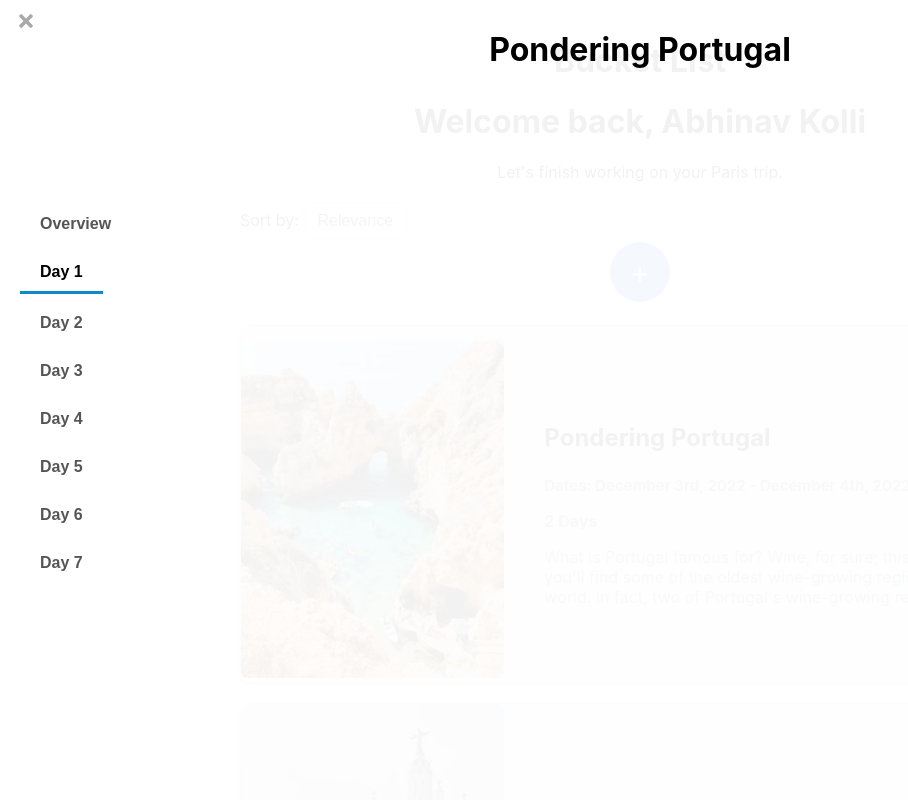
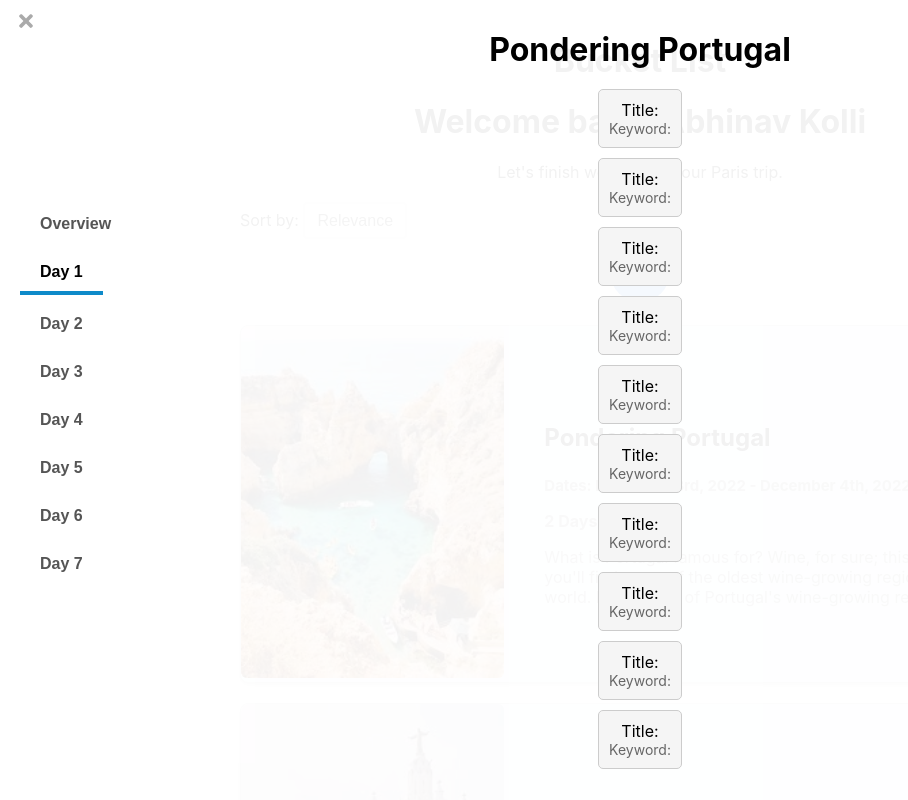
Before and after one commit to abhinavkolli03/bucketlist, a React (Create React App) app: page / in a window 1280 px wide. Both pictures are taken after a click on the element 640 px from the left and 504 px from the top of the page. Shown: the top 800 px of the page, without its empty margins (0-908 px from the left). Built offline with nearby package versions, Linux system fonts and the light colour scheme.

Commit message:
made more changes to daytracker

```diff
--- a/package.json
+++ b/package.json
@@ -17,6 +17,8 @@
     "mongodb": "^5.7.0",
     "mongoose": "^7.3.4",
     "react": "^18.2.0",
+    "react-dnd": "^16.0.1",
+    "react-dnd-html5-backend": "^16.0.1",
     "react-dom": "^18.2.0",
     "react-icons": "^4.10.1",
     "react-scripts": "5.0.1",
--- /dev/null
+++ b/src/components/DraggableEventTab.js
@@ -0,0 +1,29 @@
+import React from 'react';
+import { useDrag } from 'react-dnd';
+import "../styling/draggable.css"
+
+const DraggableEventTab = ({ event }) => {
+  const [{ isDragging }, drag] = useDrag({
+    type: 'EVENT', // Ensure that the type property is defined
+    item: { id: event.id },
+    collect: monitor => ({
+      isDragging: !!monitor.isDragging(),
+    }),
+  });
+
+  return (
+    <div
+      ref={drag}
+      style={{
+        opacity: isDragging ? 0.5 : 1,
+        cursor: 'move',
+      }}
+      className="draggable-event-tab"
+    >
+      <div className="event-tile">Title: {event.title}</div>
+      <div className="event-keyword">Keyword: {event.keyword}</div>
+    </div>
+  );
+};
+
+export default DraggableEventTab;
--- a/src/screens/DayTrackerScreen.js
+++ b/src/screens/DayTrackerScreen.js
@@ -1,6 +1,7 @@
 import React, {useState} from 'react';
 import '../styling/daytracker.css';
 import { FaTimes } from 'react-icons/fa';
+import DraggableEventTab  from '../components/DraggableEventTab';
 
 const DayTrackerScreen = ({ itin, onClose }) => {
     const days = Object.keys(itin.days);
@@ -13,6 +14,8 @@ const DayTrackerScreen = ({ itin, onClose }) => {
     const handleNewDayButtonClick = (day) => {
         setActiveDay(day)
     }
+
+    const current_events = itin.days[activeDay] || {};
 
     return (
         <div className="day-tracker-screen">
@@ -42,6 +45,12 @@ const DayTrackerScreen = ({ itin, onClose }) => {
             <div className="day-tracker-content">
                 {/* Content for the selected day */}
             </div>
+            <div className="day-tracker-content">
+                {/* Render event tabs */}
+                {Object.values(current_events).map((event) => (
+                <DraggableEventTab key={event.id} event={event} />
+                ))}
+            </div>
         </div>
     );
 };
--- a/src/styling/daytracker.css
+++ b/src/styling/daytracker.css
@@ -9,8 +9,8 @@
     display: flex;
     flex-direction: column;
     align-items: center;
-    justify-content: flex-start; /* Align title at the top of the page */
-    padding-top: 20px; /* Adds 20px padding at the top */
+    justify-content: flex-start;
+    padding-top: 20px;
     animation: fade-in 0.3s ease;
 }
 
@@ -18,8 +18,8 @@
     font-size: 32px;
     font-weight: bold;
     text-align: center;
-    margin-top: 10px; /* Adds 10px margin at the top */
-    margin-bottom: 20px; /* Adds 20px margin at the bottom */
+    margin-top: 10px;
+    margin-bottom: 20px;
 }
 
 
@@ -85,7 +85,7 @@
 
 .day-tracker-button.active {
     color: #000;
-    border-bottom: 3px solid #0e8ac9;
+    border-bottom: 4px solid #0e8ac9;
     font-weight: bold;
 }
 
--- /dev/null
+++ b/src/styling/draggable.css
@@ -0,0 +1,27 @@
+.draggable-event-tab {
+    display: flex;
+    flex-direction: column;
+    align-items: center;
+    border: 1px solid #ccc;
+    padding: 10px;
+    background-color: #f5f5f5;
+    border-radius: 5px;
+    margin-bottom: 10px;
+}
+
+.event-title {
+    font-size: 18px;
+    font-weight: bold;
+}
+
+.event-keyword {
+    font-size: 14px;
+    color: #666;
+}
+
+.event-image {
+    width: 100px;
+    height: 100px;
+    object-fit: cover;
+    margin: 10px 0;
+}
```
Also changed, not shown: src/index.js (+5 -2 lines), 1 other file (tests, documents, lock files or other folders).
